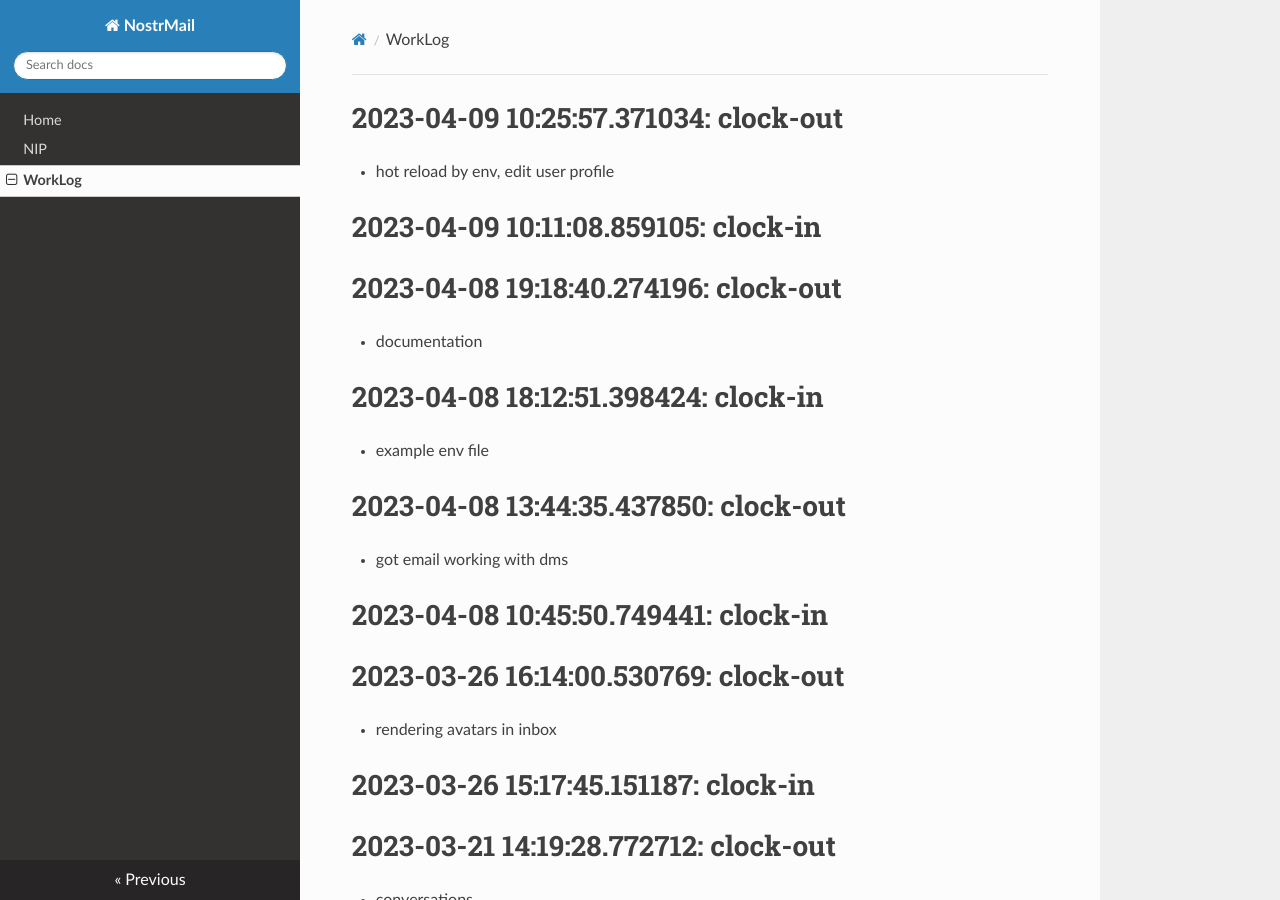
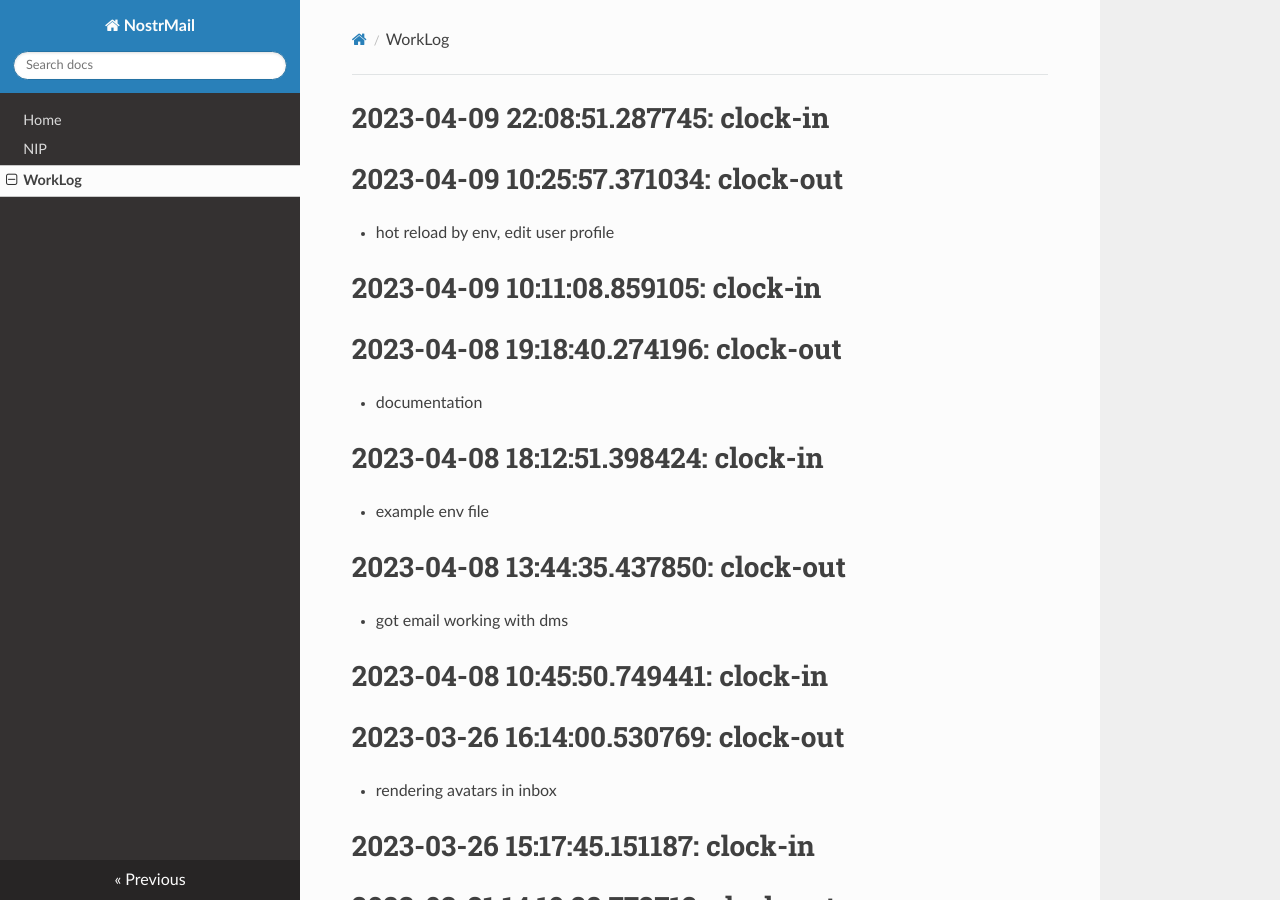
Before and after one commit to asherp/nostr-mail, an MkDocs documentation site: the page built from docs/WorkLog.md, in a window 1280 px wide and 900 px high. Built offline with MkDocs 1.6.1, drawn with Linux system fonts in a browser that asks for light colours; nearby versions of some CDN libraries.

Commit message:
clock-in

```diff
--- a/WorkLog.md
+++ b/WorkLog.md
@@ -1,3 +1,6 @@
+
+# 2023-04-09 22:08:51.287745: clock-in
+
 # 2023-04-09 10:25:57.371034: clock-out
 
 * hot reload by env, edit user profile
```
